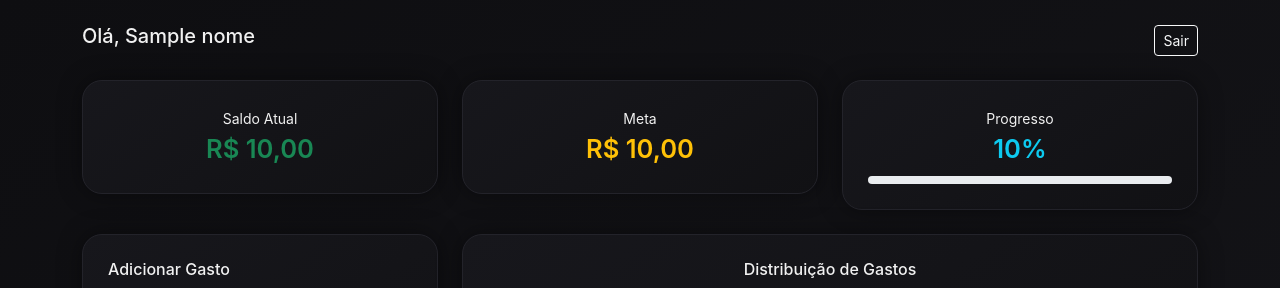
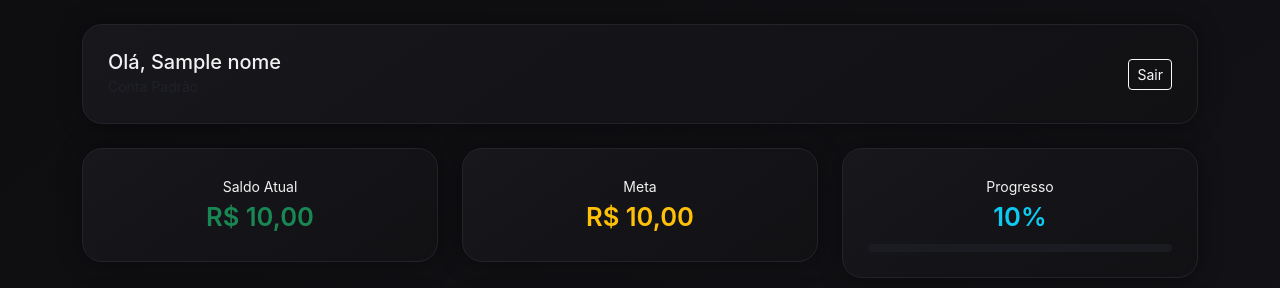
Before and after one commit to iproleplay/controle-financeiro, a Flask app: template templates/dashboard.html in a window 1280 px wide. Shown: the top 288 px of the page. Run offline with Flask 3, Linux system fonts and the light colour scheme; the template is opened without the code that fills it: most values are stand-ins (such as "Sample title", 1, 10 or a date in 2020); some libraries are stand-ins or nearby versions.

Commit message:
dashboard organizado profissional completo

```diff
--- a/templates/dashboard.html
+++ b/templates/dashboard.html
@@ -43,6 +43,10 @@ body {
     border-radius: 10px;
 }
 
+.progress {
+    background-color: #1b1b22;
+}
+
 canvas {
     max-width: 300px;
     margin: auto;
@@ -54,17 +58,34 @@ canvas {
 
 <div class="container py-4">
 
-<div class="d-flex justify-content-between align-items-center mb-4">
-    <h5>Olá, {{ nome }}</h5>
-    <div>
-        {% if session.role == 'admin' %}
-        <a href="/admin" class="btn btn-outline-warning btn-sm">Admin</a>
-        {% endif %}
-        <a href="/logout" class="btn btn-outline-light btn-sm">Sair</a>
+<!-- 🔹 HEADER -->
+<div class="card-premium mb-4">
+    <div class="d-flex justify-content-between align-items-center">
+
+        <div>
+            <h5 class="mb-0">Olá, {{ nome }}</h5>
+            <small class="text-muted">
+                {% if session.role == 'admin' %}
+                    Conta Administrador
+                {% else %}
+                    Conta Padrão
+                {% endif %}
+            </small>
+        </div>
+
+        <div>
+            {% if session.role == 'admin' %}
+            <a href="/admin" class="btn btn-outline-warning btn-sm">Admin</a>
+            {% endif %}
+            <a href="/logout" class="btn btn-outline-light btn-sm">Sair</a>
+        </div>
+
     </div>
 </div>
 
+<!-- 🔹 CARDS FINANCEIROS -->
 <div class="row mb-4">
+
     <div class="col-md-4">
         <div class="card-premium text-center">
             <small>Saldo Atual</small>
@@ -90,9 +111,12 @@ canvas {
             </div>
         </div>
     </div>
+
 </div>
 
+<!-- 🔹 FORM + GRÁFICO -->
 <div class="row mb-4">
+
     <div class="col-md-4">
         <div class="card-premium">
             <h6>Adicionar Gasto</h6>
@@ -118,8 +142,10 @@ canvas {
             <canvas id="graficoCategoria"></canvas>
         </div>
     </div>
+
 </div>
 
+<!-- 🔹 HISTÓRICO -->
 <div class="card-premium mt-4">
     <h6 class="mb-3">Histórico Mensal</h6>
 
```
